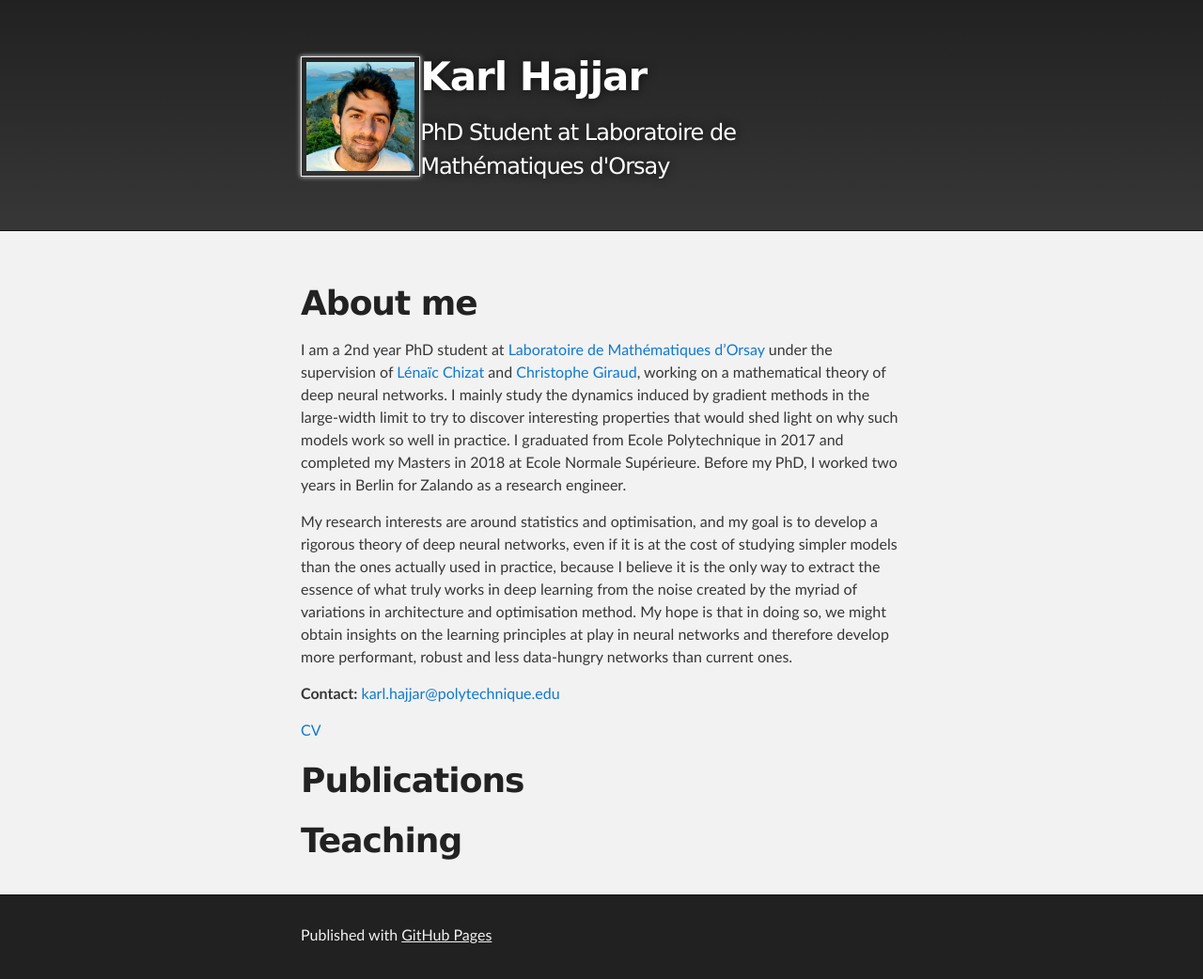
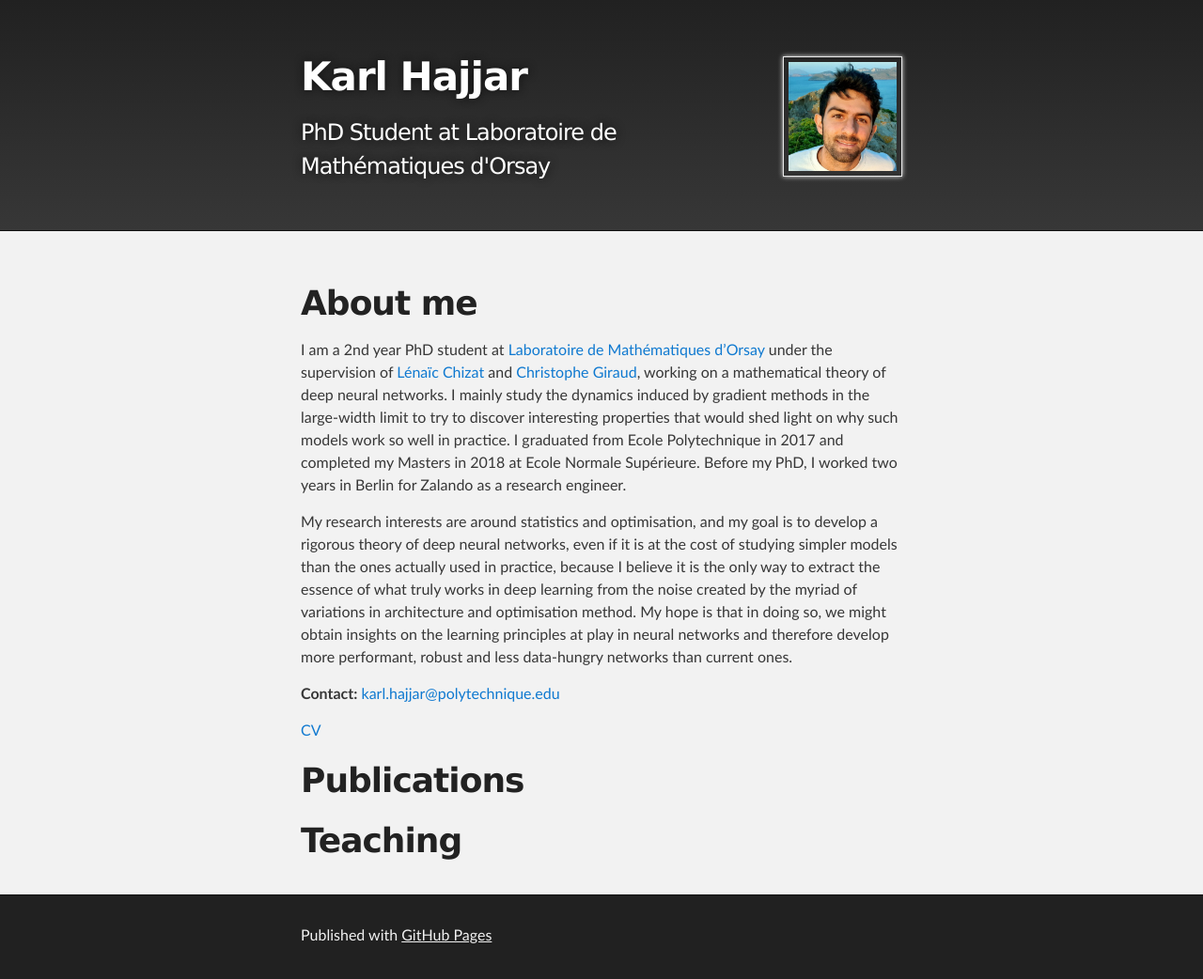
Before and after one commit to karl-hajjar/karl-hajjar.github.io, a Jekyll site: the page built from index.md, in a window 1280 px wide. Shown: the whole page at 94% size. Built offline with Jekyll 4.4.1, drawn with Linux system fonts in a browser that asks for light colours; our own code applies the rules of GitHub Pages for plain Markdown files.

Commit message:
Reverted to picture on the top right

```diff
--- a/_layouts/default.html
+++ b/_layouts/default.html
@@ -25,7 +25,7 @@
           </div>-->
 
           <div class="hero">
-            <img class="feature-img" src="{{ '/data/nice_pic_2.png' | relative_url }}" style="max-width:18%" align="left"/>
+            <img class="feature-img" src="{{ '/data/nice_pic_2.png' | relative_url }}" style="max-width:18%" align="right"/>
           </div>
           <h1 id="project_title">{{ site.title | default: site.github.repository_name }}</h1>
           <h2 id="project_tagline">{{ site.description | default: site.github.project_tagline }}</h2>
```
